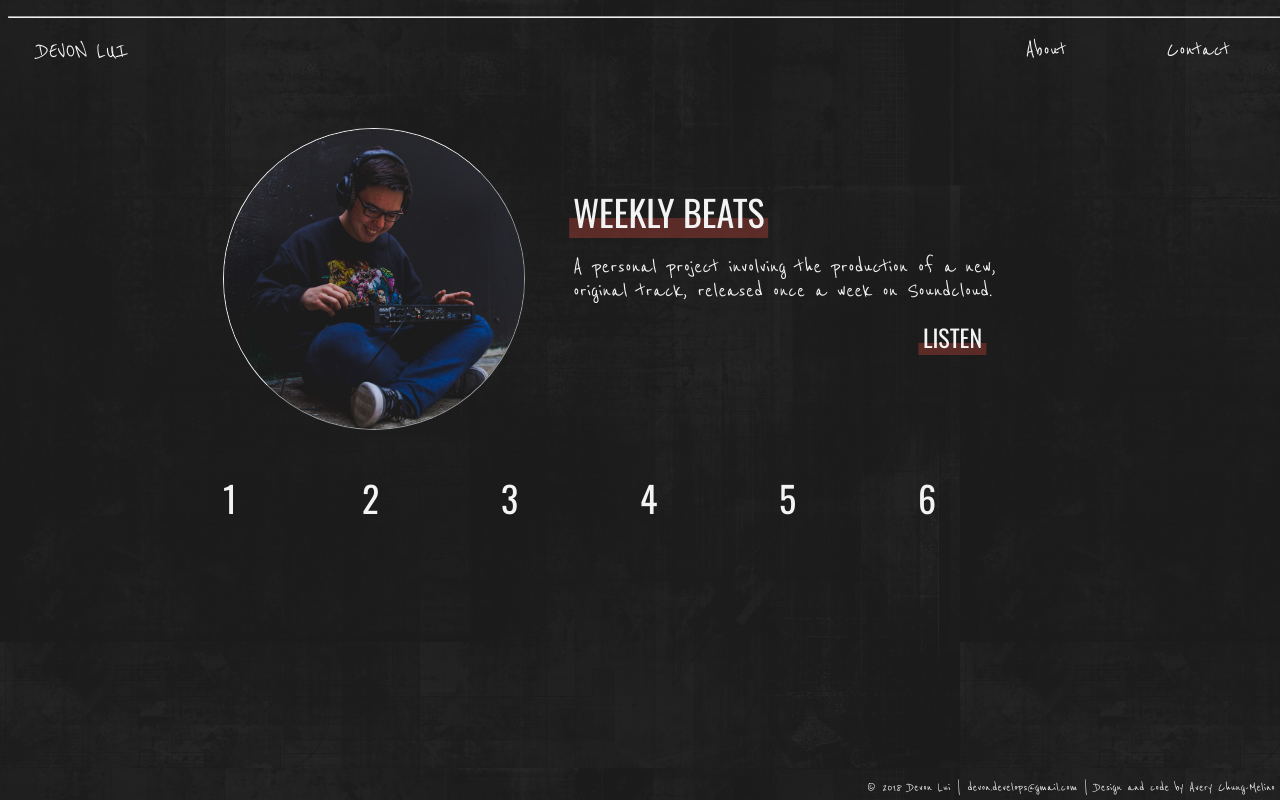
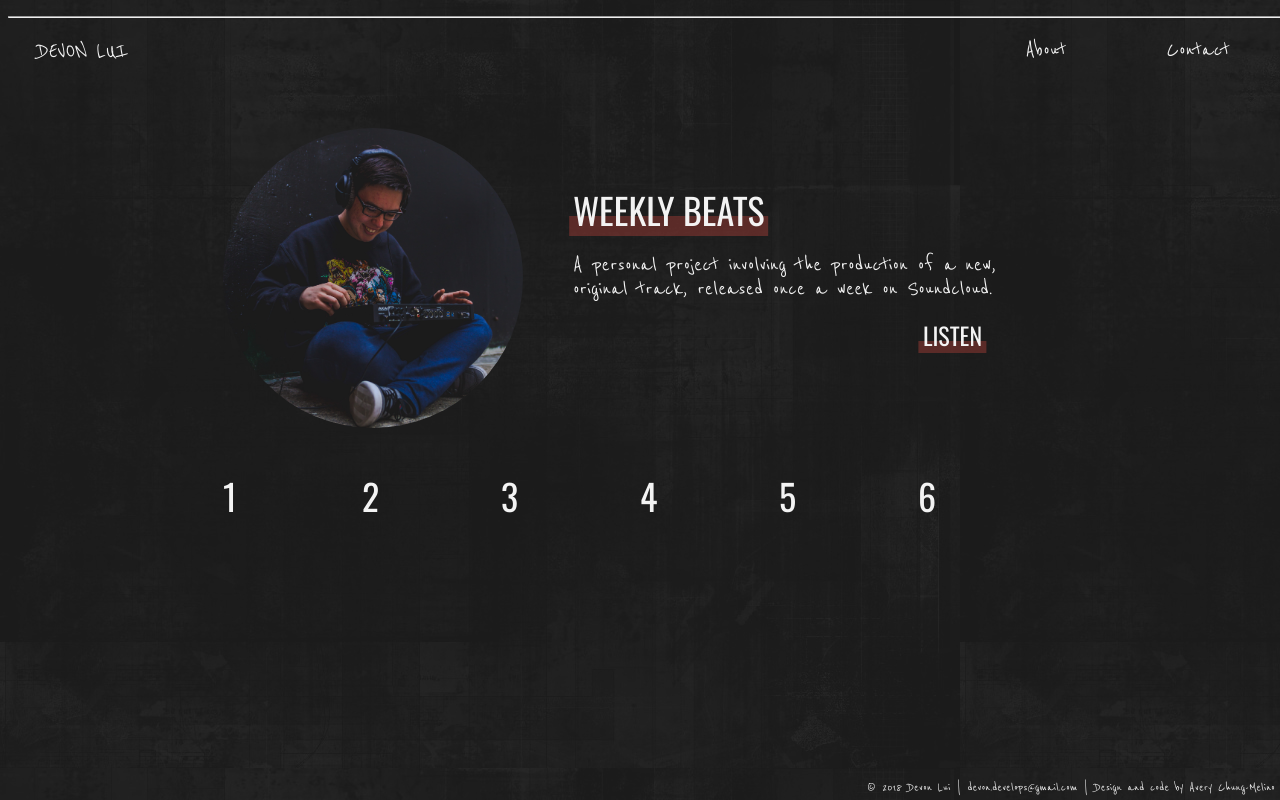
Before and after one commit to avery-cm/devonbeta, a plain HTML site: page index.html in a window 1280 px wide. Drawn offline with nearby package versions, Linux system fonts and the light colour scheme.

Commit message:
Update index.html

```diff
--- a/index.html
+++ b/index.html
@@ -24,7 +24,7 @@
 	<div id="line"><hr width="100%" height="0px";></div>
 
 	<div id="content">
-		<div class="img"><img src="assets/img/weeklybeats.jpg" style="border: #F3F3F3 1px outset;"></div>
+		<div class="img"><img src="assets/img/weeklybeats.jpg"></div>
 		<div class="title">WEEKLY BEATS</div>
 		<div class="text">A personal project involving the production of a new, original track, released once a week on Soundcloud.</div>
 		<a href="url" class="button">LISTEN</a>
```
